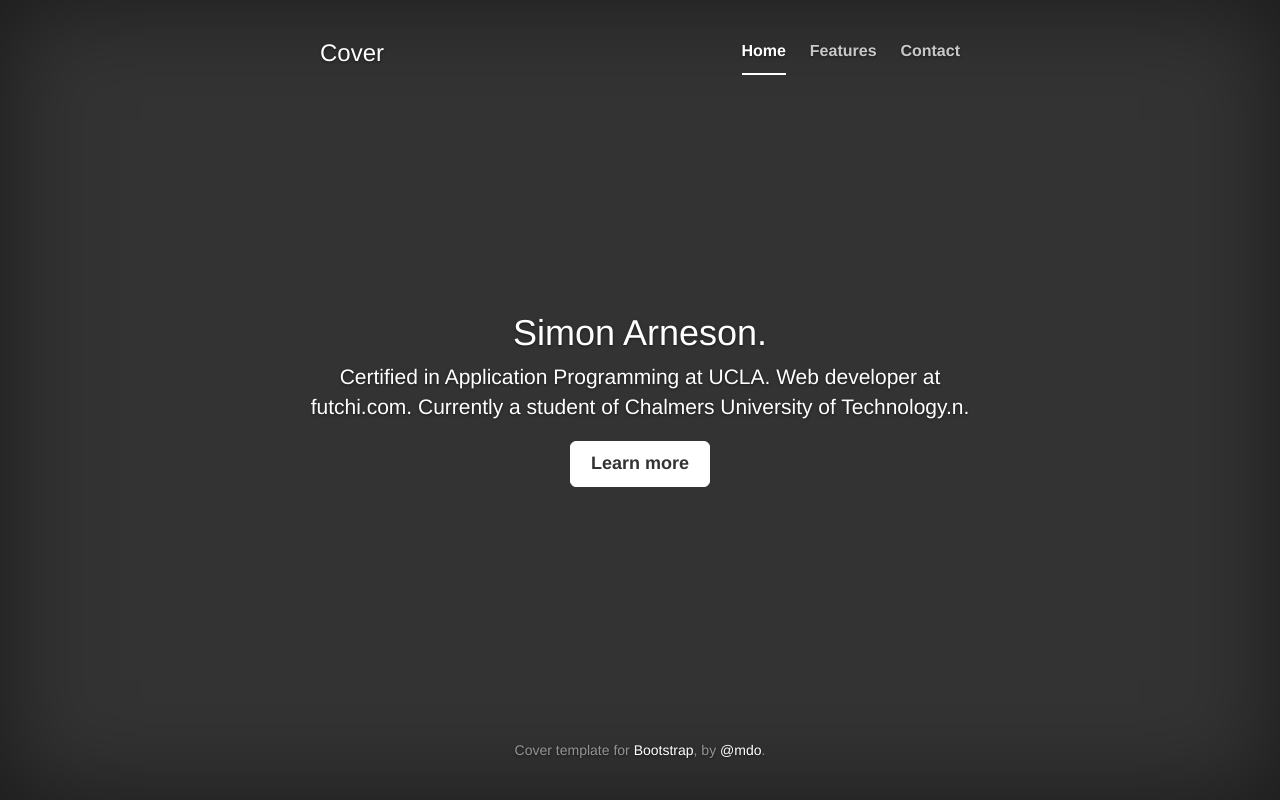
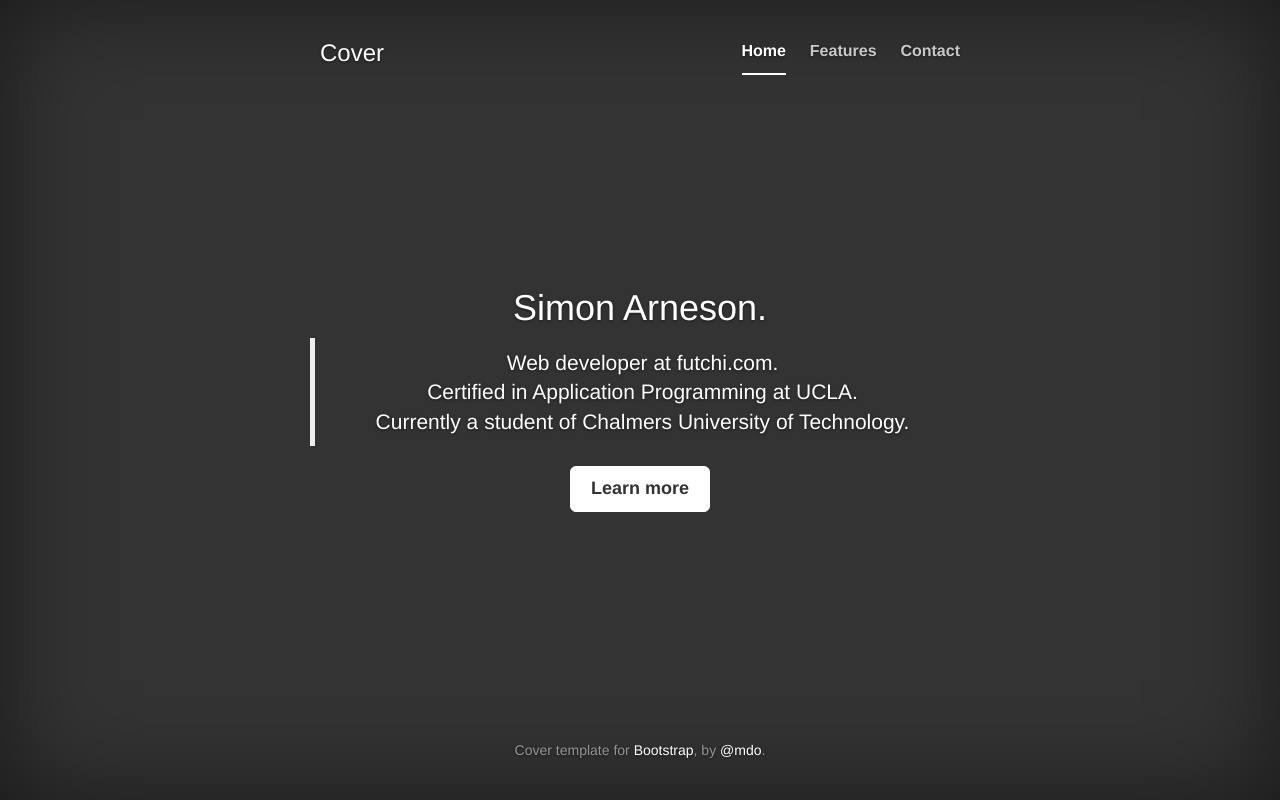
Before and after one commit to arneson/scanniza.github.io, a plain HTML site: page index.html in a window 1280 px wide. Drawn offline with nearby package versions, Linux system fonts and the light colour scheme; a script that the page names is missing; files whose address does not match are found by name.

Commit message:
added list of facts

```diff
--- a/index.html
+++ b/index.html
@@ -47,7 +47,13 @@
 
           <div class="inner cover">
             <h1 class="cover-heading">Simon Arneson.</h1>
-            <p class="lead">Certified in Application Programming at UCLA. Web developer at futchi.com. Currently a student of Chalmers University of Technology.n.</p>
+            <BLOCKQUOTE class="lead">
+              <ul class="list-unstyled">
+                <li> Web developer at futchi.com.</li>
+                <li>Certified in Application Programming at UCLA.</li>
+                <li>Currently a student of Chalmers University of Technology.</li>
+              </ul>
+            </BLOCKQUOTE>
             <p class="lead">
               <a href="#" class="btn btn-lg btn-default">Learn more</a>
             </p>
```
